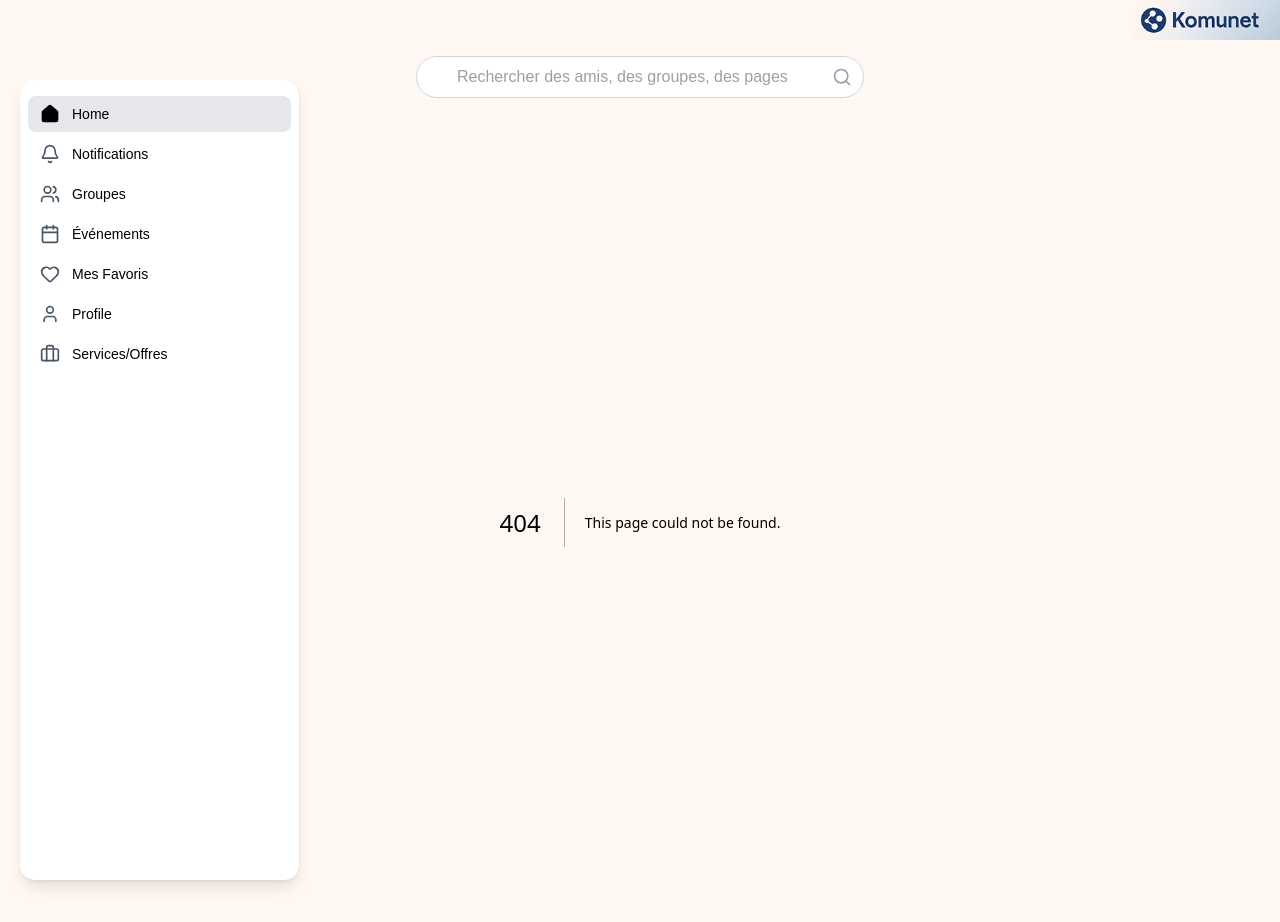
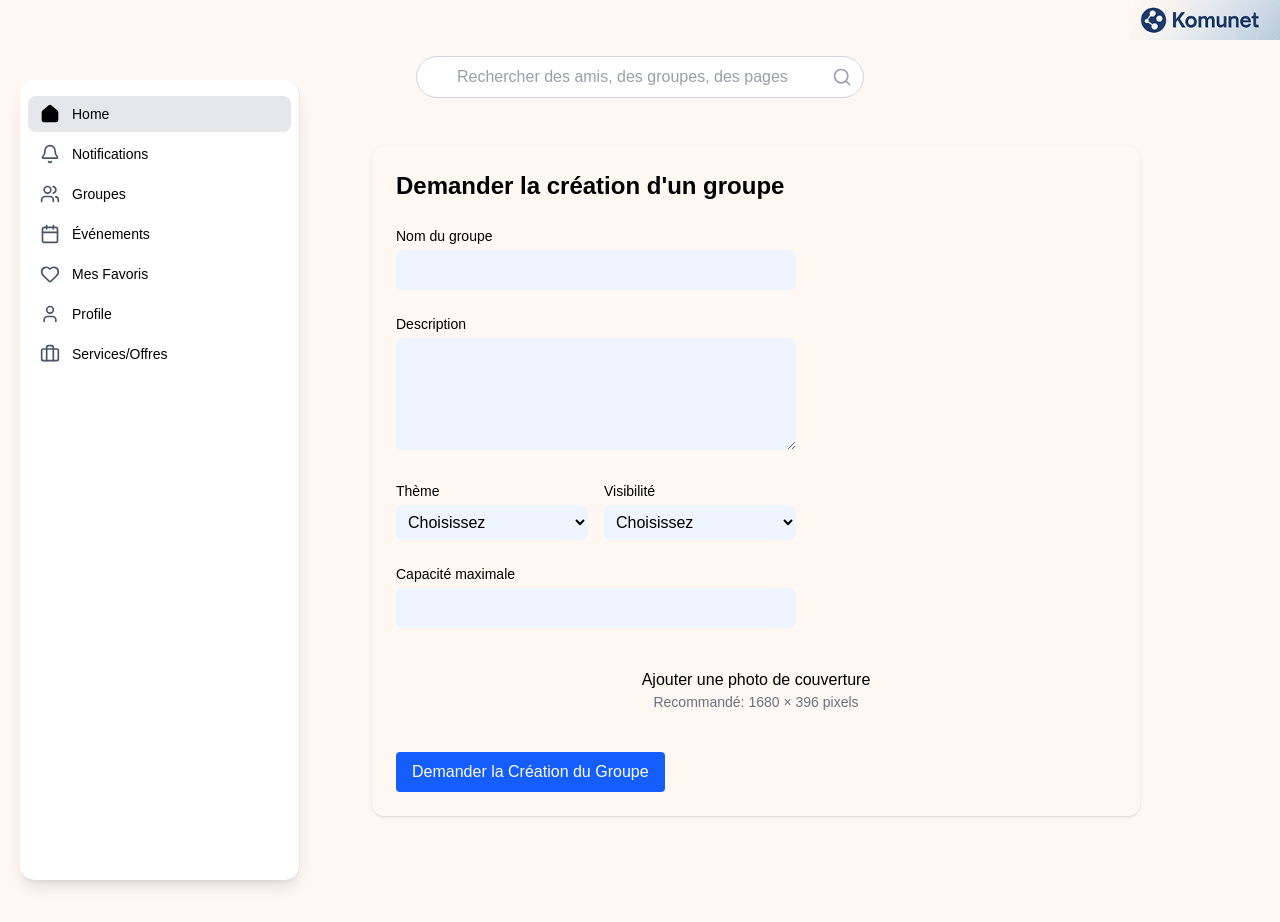
Before and after one commit to larabiislem/komunet_web, a Next.js app: page /groupcreation in a window 1280 px wide. Before the commit this address had no page. Built offline with nearby package versions, Linux system fonts and the light colour scheme.

Commit message:
adding new pages

```diff
--- /dev/null
+++ b/app/groupcreation/page.tsx
@@ -0,0 +1,111 @@
+'use client'
+
+import { useState } from 'react'
+
+export default function GroupRequestPage() {
+  const [coverPhoto, setCoverPhoto] = useState<File | null>(null)
+  const [previewUrl, setPreviewUrl] = useState<string | null>(null)
+
+  const handlePhotoUpload = (e: React.ChangeEvent<HTMLInputElement>) => {
+    const file = e.target.files?.[0]
+    if (file) {
+      setCoverPhoto(file)
+      setPreviewUrl(URL.createObjectURL(file))
+    }
+  }
+
+  const handleSubmit = (e: React.FormEvent) => {
+    e.preventDefault()
+    alert('Group creation request submitted!')
+  }
+
+  return (
+    <div className=" min-h-screen text-black pl-64 p-6 "> {/* ← Left padding for sidebar */}
+      <form
+        onSubmit={handleSubmit}
+        className=" rounded-xl shadow max-w-3xl mx-auto p-6 space-y-6"
+      >
+        <h2 className="text-2xl font-semibold">Demander la création d&apos;un groupe</h2>
+
+        <div className='w-100'>
+          <label className="block text-sm font-medium mb-1">Nom du groupe</label>
+          <input
+            type="text"
+            className="w-full  rounded-md p-2 bg-[#EEF5FF]"
+            required
+          />
+        </div>
+
+        <div className='w-100'>
+          <label className="block text-sm font-medium mb-1">Description</label>
+          <textarea
+            className="w-full  rounded-md p-2 h-28 bg-[#EEF5FF]"
+            required
+          />
+        </div>
+
+        <div className="grid md:grid-cols-2 gap-4 w-100">
+          <div>
+            <label className="block text-sm font-medium mb-1">Thème</label>
+            <select className="w-full  rounded-md p-2 bg-[#EEF5FF]" required>
+              <option value="">Choisissez</option>
+              <option value="tech">Tech</option>
+              <option value="design">Design</option>
+              <option value="business">Business</option>
+            </select>
+          </div>
+
+          <div>
+            <label className="block text-sm font-medium mb-1">Visibilité</label>
+            <select className="w-full  rounded-md p-2 bg-[#EEF5FF]" required>
+              <option value="">Choisissez</option>
+              <option value="public">Public</option>
+              <option value="private">Privé</option>
+            </select>
+          </div>
+        </div>
+
+        <div className='w-100'>
+          <label className="block text-sm font-medium mb-1">Capacité maximale</label>
+          <input
+            type="number"
+            className="w-full  rounded-md p-2 bg-[#EEF5FF]"
+            min={1}
+            required
+          />
+        </div>
+
+        <div className="-dashed -2 -gray-300 rounded-md p-4 text-center">
+          <label htmlFor="cover-upload" className="cursor-pointer block">
+            {previewUrl ? (
+              <img
+                src={previewUrl}
+                alt="Preview"
+                className="mx-auto rounded-md object-cover max-h-48"
+              />
+            ) : (
+              <>
+                <p className="font-medium">Ajouter une photo de couverture</p>
+                <p className="text-sm text-gray-500">Recommandé: 1680 × 396 pixels</p>
+              </>
+            )}
+          </label>
+          <input
+            id="cover-upload"
+            type="file"
+            accept="image/*"
+            onChange={handlePhotoUpload}
+            className="hidden"
+          />
+        </div>
+
+        <button
+          type="submit"
+          className="bg-blue-600 text-white px-4 py-2 rounded hover:bg-blue-700 transition"
+        >
+          Demander la Création du Groupe
+        </button>
+      </form>
+    </div>
+  )
+}
--- /dev/null
+++ b/app/notification2/page.tsx
@@ -0,0 +1,51 @@
+'use client'
+
+import React from 'react'
+
+const notifications = [
+  { name: 'Sarah Carter', action: 'liked your post', time: '1w', avatar: 'https://randomuser.me/api/portraits/women/1.jpg' },
+  { name: 'Ethan Miller', action: 'commented on your post', time: '2w', avatar: 'https://randomuser.me/api/portraits/men/2.jpg' },
+  { name: 'Sophia Clark', action: 'shared your post', time: '3w', avatar: 'https://randomuser.me/api/portraits/women/3.jpg' },
+  { name: 'Liam Davis', action: 'mentioned you in a comment', time: '4w', avatar: 'https://randomuser.me/api/portraits/men/4.jpg' },
+  { name: 'Olivia Wilson', action: 'liked your comment', time: '5w', avatar: 'https://randomuser.me/api/portraits/women/5.jpg' },
+  { name: 'Noah Thompson', action: 'followed you', time: '6w', avatar: 'https://randomuser.me/api/portraits/men/6.jpg' },
+]
+
+export default function Notifications() {
+  return (
+    <div className="bg-[#FFF7F3] min-h-screen p-6">
+      <div className="bg-white rounded-xl shadow max-w-xl mx-auto p-6">
+        <h2 className="text-2xl font-semibold mb-4">Notifications</h2>
+
+        {/* Tabs */}
+        <div className="flex space-x-6 mb-6 border-b pb-2">
+          <button className="text-black font-medium border-b-2 border-black pb-1">All</button>
+          <button className="text-gray-500 hover:text-black">Unread</button>
+        </div>
+
+        {/* Notification Items */}
+        <div className="space-y-4">
+          {notifications.map((n, i) => (
+            <a
+              key={i}
+              href="#"
+              className="flex items-center gap-4 hover:bg-gray-100 p-3 rounded-lg transition"
+            >
+              <img
+                src={n.avatar}
+                alt={n.name}
+                className="w-10 h-10 rounded-full"
+              />
+              <div>
+                <p className="text-sm text-gray-800">
+                  <strong>{n.name}</strong> {n.action}
+                </p>
+                <p className="text-xs text-gray-500">{n.time}</p>
+              </div>
+            </a>
+          ))}
+        </div>
+      </div>
+    </div>
+  )
+}
--- a/app/notifications/page.tsx
+++ b/app/notifications/page.tsx
@@ -18,7 +18,7 @@ const notificationOptions = [
 export default function NotificationPreferencesPage() {
   const { register, handleSubmit, formState: { isSubmitting } } = useForm();
 
-  const onSubmit = (data: any) => {
+  const onSubmit = (data: unknown) => {
     console.log("Preferences saved:", data);
   };
 
--- /dev/null
+++ b/app/parametre/page.tsx
@@ -0,0 +1,118 @@
+"use client";
+
+import React, { useState } from "react";
+
+export default function SettingsPage() {
+  const [settings, setSettings] = useState({
+    subscriberActivity: false,
+    mentions: false,
+    directMessages: false,
+  });
+
+  const toggleSetting = (key: keyof typeof settings) => {
+    setSettings({ ...settings, [key]: !settings[key] });
+  };
+
+  return (
+    <div className="p-6 bg-[#FFF9F5] min-h-screen ml-[300px] mt-[70px]">
+      {/* Title */}
+      <h1 className="text-2xl font-semibold text-gray-800 mb-4">Paramètres</h1>
+
+      {/* Preferences Tabs */}
+      <div className="mb-6">
+        <button className="bg-white text-sm px-4 py-2 rounded-full font-medium text-gray-700 shadow">
+          Gérez vos préférences de notifications
+        </button>
+      </div>
+
+      {/* Notification Settings */}
+      <div className="bg-white rounded-lg shadow-sm divide-y">
+        {[
+          {
+            key: "subscriberActivity",
+            title: "Activité des abonnés",
+            desc: 'Recevez des notifications pour les nouveaux abonnés, les mentions "J\'aime" et les commentaires.',
+          },
+          {
+            key: "mentions",
+            title: "Mentions",
+            desc: "Soyez averti lorsque quelqu'un vous mentionne dans une publication ou un commentaire.",
+          },
+          {
+            key: "directMessages",
+            title: "Messages directs",
+            desc: "Recevez des notifications pour les messages directs.",
+          },
+        ].map((item) => (
+          <div key={item.key} className="flex items-center justify-between p-4">
+            <div>
+              <h3 className="font-medium text-gray-800">{item.title}</h3>
+              <p className="text-sm text-gray-500">{item.desc}</p>
+            </div>
+            <label className="inline-flex items-center cursor-pointer">
+              <input
+                type="checkbox"
+                className="sr-only peer"
+                checked={settings[item.key as keyof typeof settings]}
+                onChange={() => toggleSetting(item.key as keyof typeof settings)}
+                title={`Activer ou désactiver ${item.title}`}
+              />
+              <div className="relative w-11 h-6 bg-gray-300 rounded-full peer peer-checked:bg-blue-600 transition-colors duration-300">
+                <div className="absolute top-[2px] left-[2px] w-5 h-5 bg-white rounded-full transition-transform duration-300 peer-checked:translate-x-5"></div>
+              </div>
+            </label>
+          </div>
+        ))}
+      </div>
+
+      {/* Security Section */}
+      <div className="bg-white rounded-lg shadow-sm p-4 mt-6 space-y-4">
+        <div>
+          <a href="#" className="text-blue-600 hover:underline font-medium text-sm flex items-center gap-2">
+            <ShieldIcon />
+            Activer l’authentification à deux étapes
+          </a>
+          <p className="text-xs text-gray-500">Gérez la sécurité de votre compte</p>
+        </div>
+
+        <div>
+          <a href="#" className="text-blue-600 hover:underline font-medium text-sm flex items-center gap-2">
+            <FlagIcon />
+            Signaler
+          </a>
+          <p className="text-xs text-gray-500">Gérez les signalements</p>
+        </div>
+      </div>
+    </div>
+  );
+}
+
+// Inline Icons
+function ShieldIcon() {
+  return (
+    <svg
+      className="w-4 h-4"
+      fill="none"
+      stroke="currentColor"
+      strokeWidth="2"
+      viewBox="0 0 24 24"
+    >
+      <path d="M12 3l7 4v5c0 5.5-3.6 10.5-7 12-3.4-1.5-7-6.5-7-12V7l7-4z" />
+    </svg>
+  );
+}
+
+function FlagIcon() {
+  return (
+    <svg
+      className="w-4 h-4"
+      fill="none"
+      stroke="currentColor"
+      strokeWidth="2"
+      viewBox="0 0 24 24"
+    >
+      <path d="M4 4v16" />
+      <path d="M4 4c5-2 10 2 15 0v10c-5 2-10-2-15 0" />
+    </svg>
+  );
+}
```
